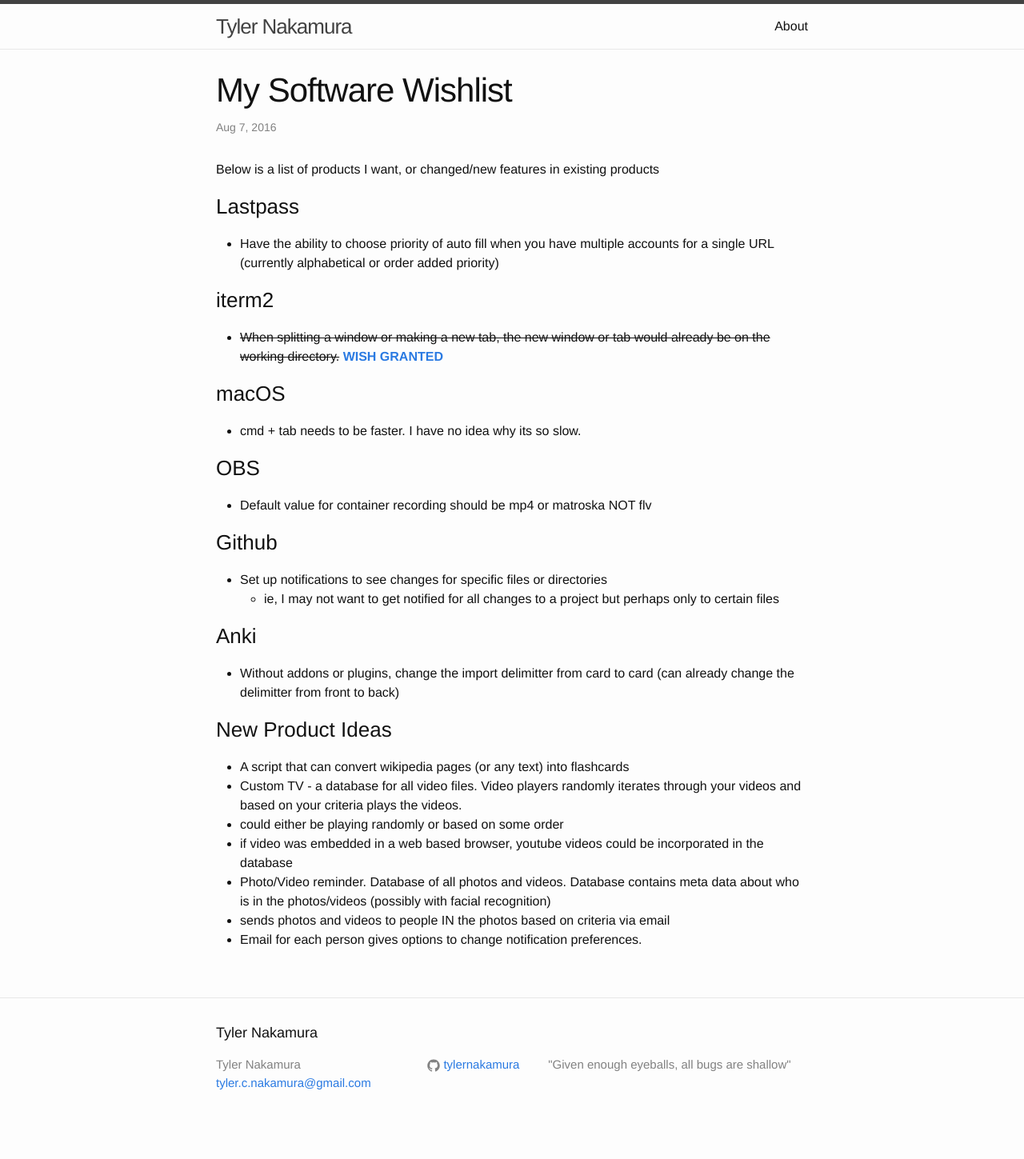
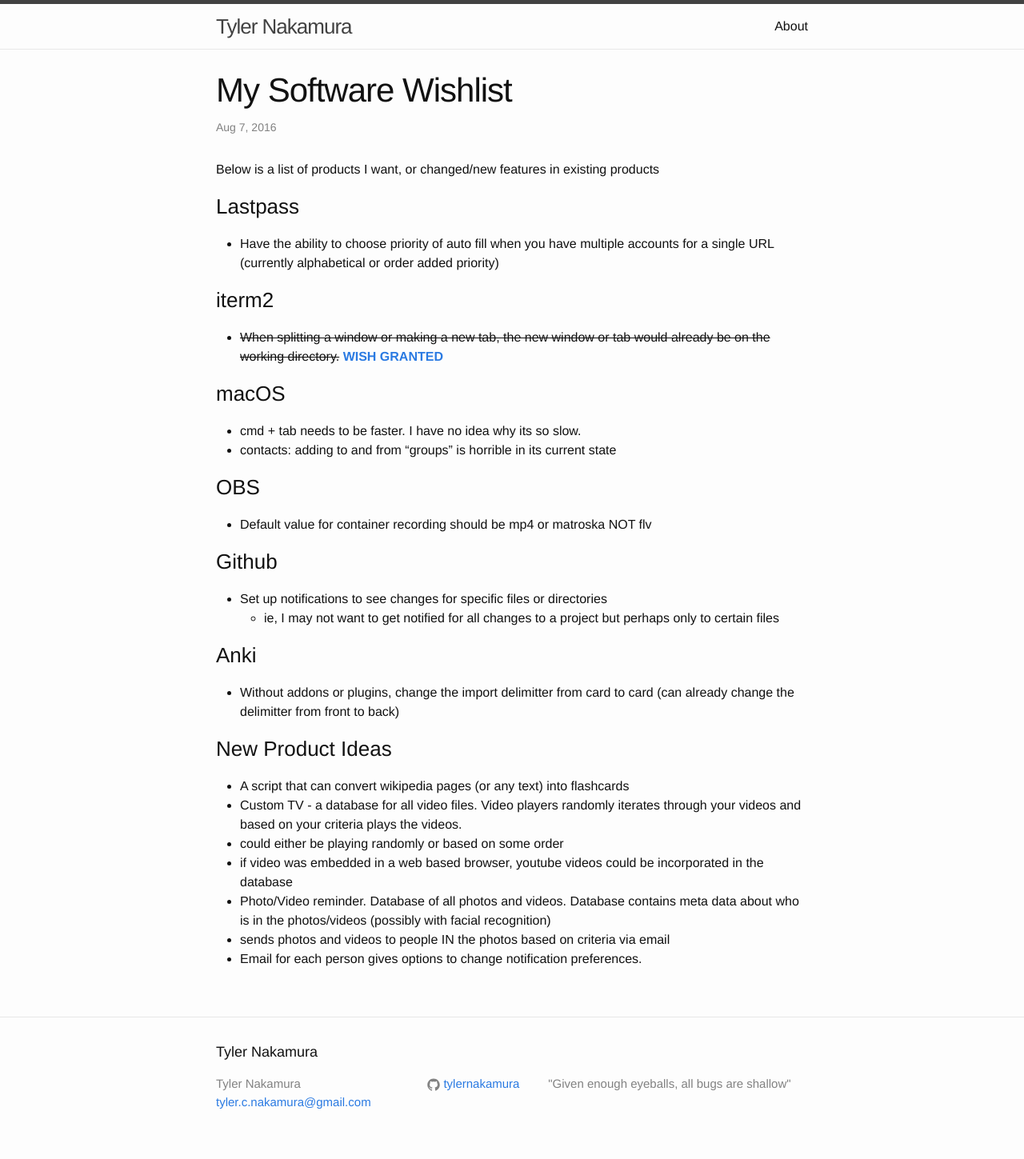
Before and after one commit to ahlim0m/tylernakamura.github.io, a Jekyll site: the page built from _posts/2016-09-06-my-software-wishlist.markdown, in a window 1280 px wide. Shown: the whole page at 80% size. Built offline with Jekyll 4.4.1, drawn with Linux system fonts in a browser that asks for light colours; before the commit the page ends 1425 px from its top, so only the background shows below that.

Commit message:
add contacts complaint

```diff
--- a/_posts/2016-09-06-my-software-wishlist.markdown
+++ b/_posts/2016-09-06-my-software-wishlist.markdown
@@ -16,6 +16,7 @@
 
 ### macOS
 - cmd + tab needs to be faster. I have no idea why its so slow.
+- contacts: adding to and from "groups" is horrible in its current state
 
 ### OBS
 - Default value for container recording should be mp4 or matroska NOT flv
```
